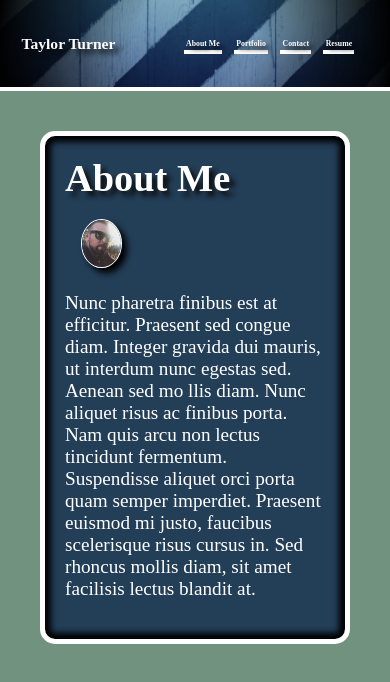
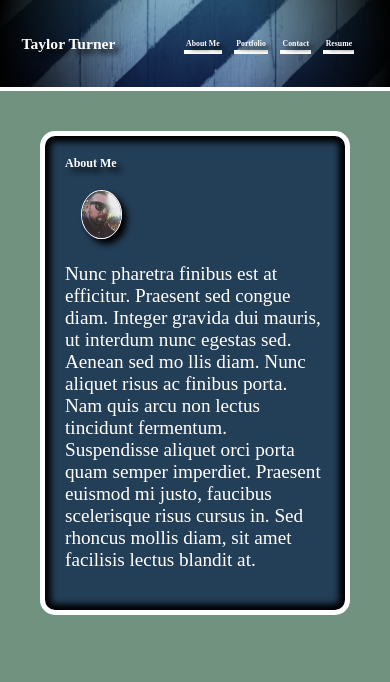
Before and after one commit to Bonee94/taylors-react-portfolio, a React (Create React App) app: page / in a window 390 px wide. Shown: the top 682 px of the page. Built offline with nearby package versions, Linux system fonts and the light colour scheme.

Commit message:
Added media querie for mobile rendering

```diff
--- a/src/styles/App.css
+++ b/src/styles/App.css
@@ -10,6 +10,18 @@ main{
     margin: 0 8vw;
 }
 
+h1{
+    font-size: 2rem;
+}
+
+h2{
+    font-size: 1.5rem;
+}
+
+h3{
+    font-size: 1.2rem;
+}
+
 h1, h2, h3{
     margin: 0;
     padding: 0;
@@ -19,3 +31,17 @@ a {
     margin: 0;
     padding: 0;
 }
+
+@media screen and (max-width: 500px) {
+    h1{
+        font-size: 12px;
+    }
+
+    h2{
+        font-size: 10px;
+    }
+
+    h3{
+        font-size: 8px;
+    }
+}
```
